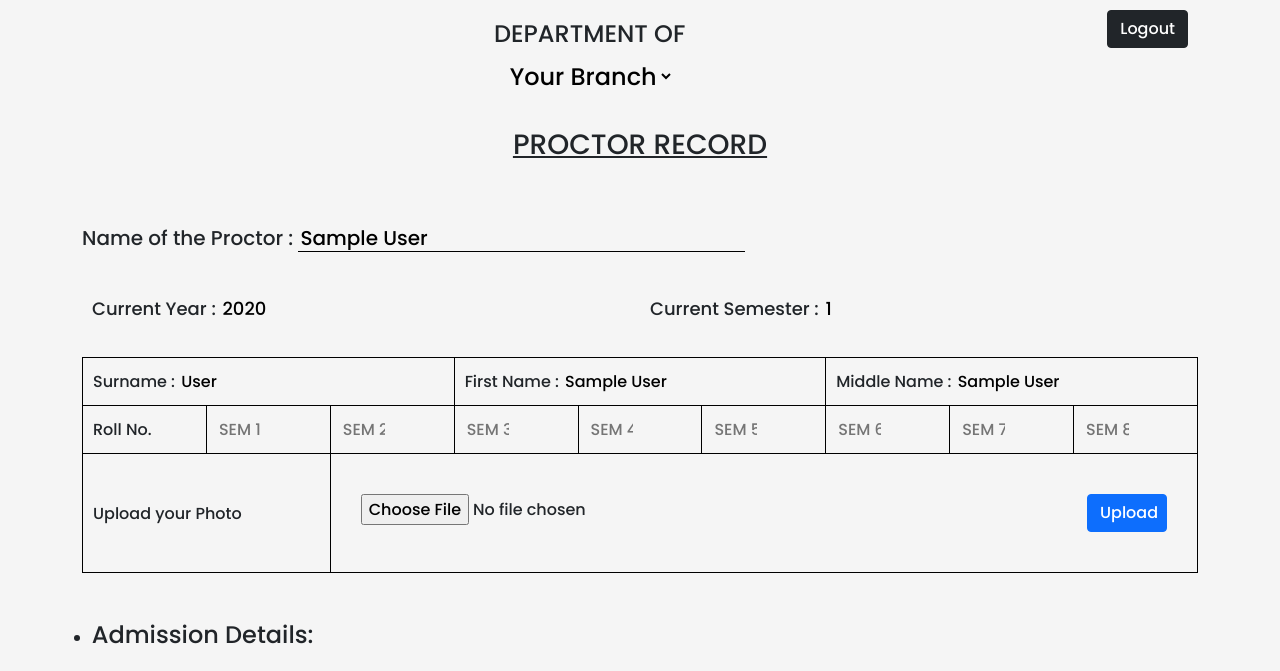
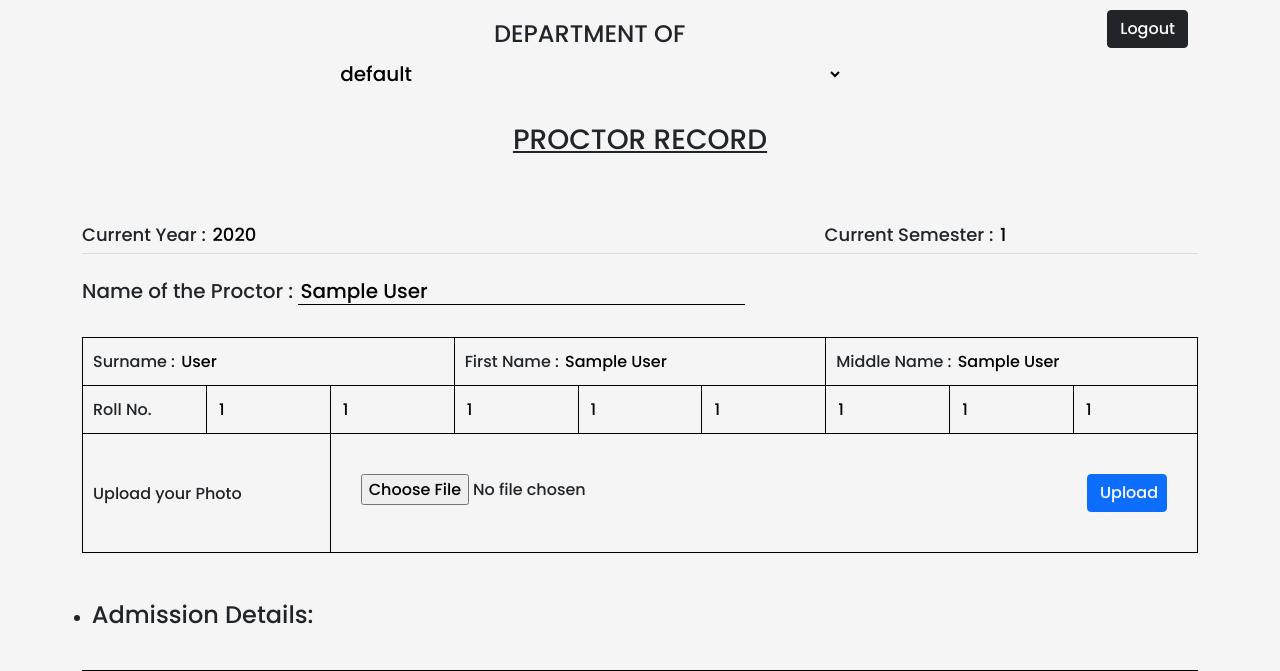
Before and after one commit to anishdalvi/Online-Proctor-System, a Django app: page /usersite/ in a window 1280 px wide. Shown: the top 671 px of the page. Run offline with Django 4.2, Linux system fonts and the light colour scheme; a user stored in the database is signed in; tables that the repository leaves empty hold one stand-in row (values such as "Sample post").

Commit message:
dropdown branch added to database

```diff
--- a/static/css/usersite/admission.css
+++ b/static/css/usersite/admission.css
@@ -88,23 +88,25 @@ branch select{
 } */
 
 .currentYearDetails {
+    border: none;
+    border-bottom: 1px solid rgb(222, 218, 218);
 
-    border: none;
 }
 
-.currentYearDetails td,
-.currentYearDetails th {
-
+.currentYearDetails td{
     border: none;
-
     font-size: 18px;
+    display: flex;
+    justify-content: space-between;
+    padding: 0;
+    padding-bottom: 4px;
 }
 
-.currentYearDetails td input {
-    outline: none;
-    border: 0;
-    width: 60%;
+.currentYearDetails td input{
+    width: 200px;
 }
+
+
 
 .currentYearDetails h5 input {
     outline: none;
--- a/templates/usersite/admission.html
+++ b/templates/usersite/admission.html
@@ -37,8 +37,8 @@
         <h4 style="padding-top: 20px; text-align: center; text-transform: uppercase;">Department of</h4>
 
        <!--  <h4 style=" text-align: center; text-transform: uppercase;"> <input type="text" placeholder="ENTER YOUR BRANCH" "> </h4> -->
-     <div id="div1">
-        <h4 id="branch" class="branchselect" style="text-align:center; text-transform:uppercase">
+        <div id="div1">
+       <!--  <h4 id="branch" class="branchselect" style="text-align:center; text-transform:uppercase">
             <select id="dropdown" name="branch"style="background:transparent; border:2px solid transparent;" >
                 <option value="default" selected>Your Branch</option>
                 <option value="CS">CS</option>
@@ -49,8 +49,17 @@
                 <option value="Civil">Civil</option>
             </select>
 
-        </h4>
+        </h4> -->
+        <h5 id="branch" class="branchselect" style="text-align:center; text-transform:uppercase">
+            <select id="dropdown" name="branch" style="background:transparent; border:2px solid transparent;">
+                <option value="default" >{{admission1.branch}}</option>
+                {% for branch in branches %}
+                <option value="{{ branch }}" >{{ branch }}</option>
+                {% endfor %}
+            </select>
+        </h5>
         </div>
+
         <br>
 
         <h3 id="proctorHeading" style="text-align: center; text-transform: uppercase; text-decoration: underline;">Proctor Record</h3>
@@ -80,19 +89,31 @@
 
     <div class="container ">
 
-        <h5>Name of the Proctor : <input type="text" name="procname" value="{{admission1.procname}}"> </h5>
-        <br>
         <table class="currentYearDetails">
             <tbody>
                 <tr>
-                    <td scope="col">Current Year : <input id="current_year" type="number" placeholder="1/2/3/4"
-                            value="{% if semester1.current_year %}{{ semester1.current_year }}{% else %} {% endif %}" name="current_year"></td>
+                    <td>
+                        <div>
+                            Current Year : <input id="current_year" type="number" placeholder="1/2/3/4"
+                                value="{% if semester1.current_year %}{{ semester1.current_year }}{% else %} {% endif %}"
+                                name="current_year">
+                        </div>
 
-                    <td scope="col">Current Semester : <input id="current_sem" type="number" placeholder="1/2/3/4/5/6"
-                            value="{% if semester1.current_sem %}{{ semester1.current_sem }}{% else %} {% endif %}" name="current_sem"></td>
+                        <div>
+                            Current Semester : <input id="current_sem" type="number" placeholder="1/2/3/4/5/6"
+                                value="{% if semester1.current_sem %}{{ semester1.current_sem }}{% else %} {% endif %}"
+                                name="current_sem">
+                        </div>
+                    </td>
+
+
                 </tr>
             </tbody>
         </table>
+
+        <br>
+
+        <h5>Name of the Proctor : <input type="text" name="procname" value="{{admission1.procname}}"> </h5>
 
 
 
--- a/usersite/models.py
+++ b/usersite/models.py
@@ -20,28 +20,28 @@ from datetime import datetime
 # 	       return self.text
 
 class admission(models.Model):
-    """ COURSES = (
-    ('Select your branch', 'Select your branch'),
+    COURSES = (
+    ('default', 'default'),
     ('Computer Science Engineering', 'Computer Science Engineering'),
     ('Information Technology Engineering', 'Information Technology Engineering'),
     ('Electronics and Telecommunication Engineering', 'Electronics and Telecommunication Engineering'),
     ('Electronics Engineering', 'Electronics Engineering'),
     )
-    course = models.CharField(max_length=100, choices= COURSES, default='Select your branch') """
+    branch = models.CharField(max_length=100, choices= COURSES, default='default')
     procname = models.CharField(max_length=45, blank=True, null=True)
     surname = models.CharField(max_length=45, blank=True, null=True)
     name = models.CharField(max_length=45, blank=True, null=True)
     midname = models.CharField(max_length=45, blank=True, null=True)
     student_image = models.ImageField(upload_to='users/%Y/%m/%d/', blank=True)
 
-    rollsem1 = models.CharField(max_length=3, blank=True, null=True)
-    rollsem2 = models.CharField(max_length=3, blank=True, null=True)
-    rollsem3 = models.CharField(max_length=3, blank=True, null=True)
-    rollsem4 = models.CharField(max_length=3, blank=True, null=True)
-    rollsem5 = models.CharField(max_length=3, blank=True, null=True)
-    rollsem6 = models.CharField(max_length=3, blank=True, null=True)
-    rollsem7 = models.CharField(max_length=3, blank=True, null=True)
-    rollsem8 = models.CharField(max_length=3, blank=True, null=True)
+    rollsem1 = models.IntegerField(blank=True, null=True)
+    rollsem2 = models.IntegerField(blank=True, null=True)
+    rollsem3 = models.IntegerField(blank=True, null=True)
+    rollsem4 = models.IntegerField(blank=True, null=True)
+    rollsem5 = models.IntegerField(blank=True, null=True)
+    rollsem6 = models.IntegerField(blank=True, null=True)
+    rollsem7 = models.IntegerField(blank=True, null=True)
+    rollsem8 = models.IntegerField(blank=True, null=True)
 
     year = models.CharField(max_length=45, blank=True, null=True)
     category = models.CharField(max_length=45, blank=True, null=True, default='')
--- a/usersite/views.py
+++ b/usersite/views.py
@@ -28,6 +28,8 @@ from django.contrib.auth.models import User
 @login_required
 def admission(request):
 
+  branches = ['Computer Science Engineering', 'Information Technology Engineering', 'Electronics and Telecommunication Engineering', 'Electronics Engineering']
+
   if request.method == 'POST':
     if  request.user.is_authenticated:
 
@@ -47,6 +49,10 @@ def admission(request):
 
           admission.user = user
           semester.user = user
+
+           # Update the branch field
+          admission.branch = request.POST.get('branch', 'default')
+          print("Admission Branch:", admission1.branch)
 
           admission.save()
           semester.save()
@@ -68,9 +74,9 @@ def admission(request):
           form = admissionForm(instance=admission1)
           semesterForm = currentSemForm(instance=semester1)
         print("Hello else Loaded Admission")
-        return render(request, 'admission.html', {'form': form, 'admission1': admission1, 'semesterForm': semesterForm, 'semester1': semester1})
+        return render(request, 'admission.html', {'form': form, 'admission1': admission1, 'semesterForm': semesterForm, 'semester1': semester1, 'branches': branches})
 
-  return render(request, 'admission.html', context={'form': form, 'admission1': admission1, 'semesterForm': semesterForm, 'semester1': semester1})
+  return render(request, 'admission.html', context={'form': form, 'admission1': admission1, 'semesterForm': semesterForm, 'semester1': semester1, 'branches': branches})
 
 
 
```
